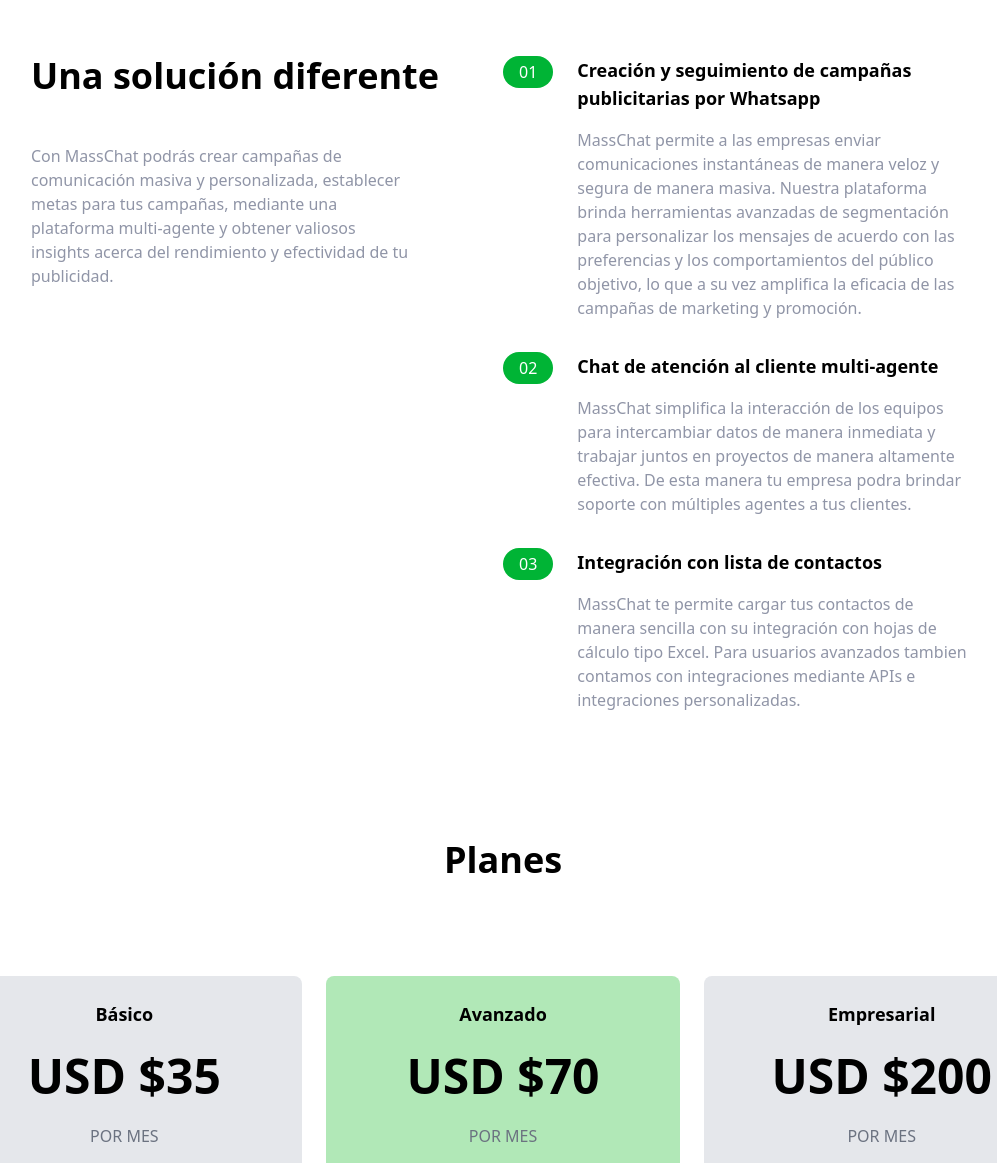
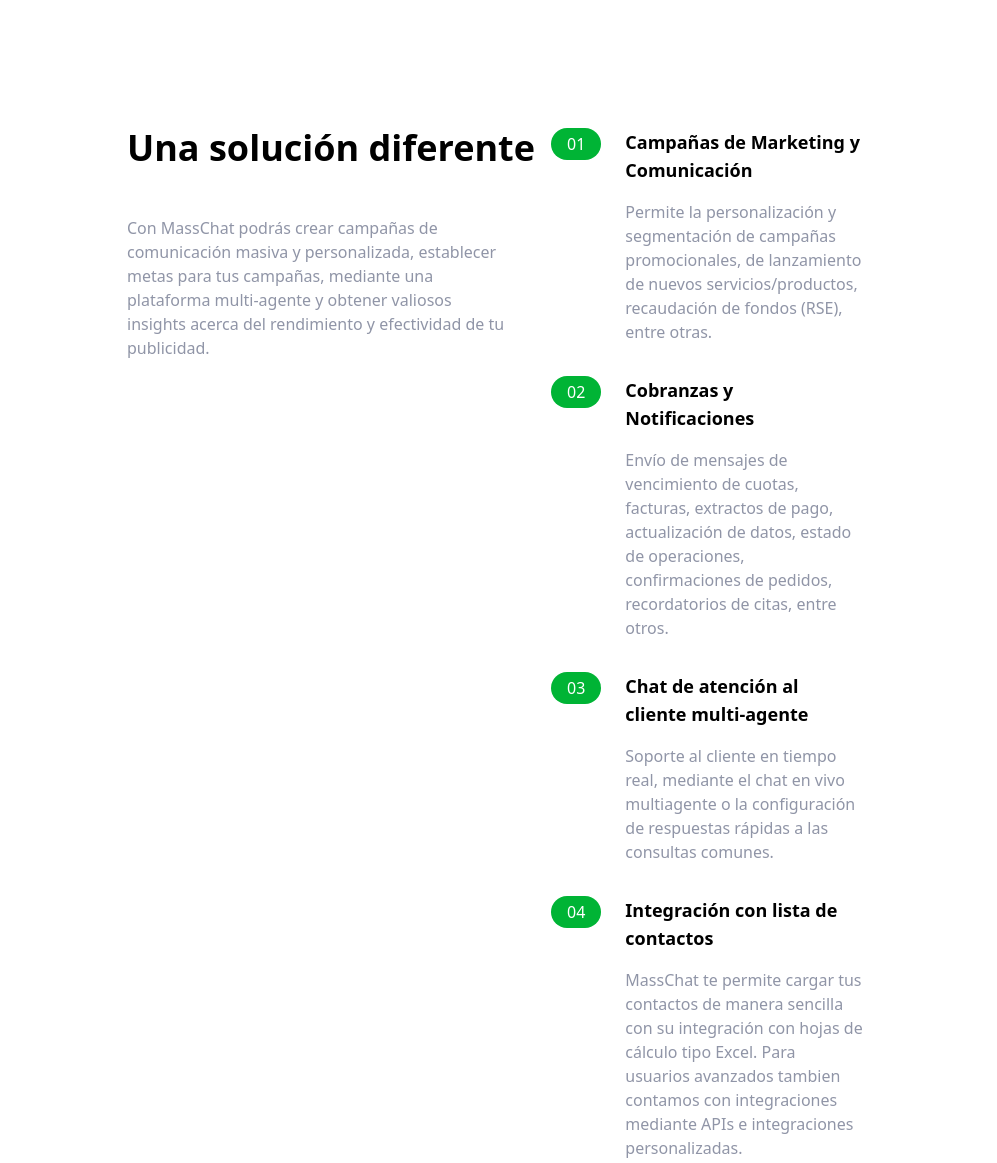
Before and after one commit to andretr/masschat-landing, a website: page index.html in a window 1280 px wide. Shown: the part 844-2007 px from the top of the page, without its empty margins (137-1134 px from the left). Drawn offline with Linux system fonts and the light colour scheme.

Commit message:
Fixing paddings, changed texts

```diff
--- a/index.html
+++ b/index.html
@@ -77,8 +77,9 @@
             Crea campañas de comunicación masiva y personalizada en WhatsApp
           </h1>
           <p class="max-w-sm text-center text-darkGrayishBlue md:text-left">
-            MassChat es la mejor herramienta para la administración de campañas
-            de publicidad mediante WhatsApp de manera automatizada.
+            La plataforma MassChat provee una solución de mensajería de calidad, confiable, directa
+             y personalizada, acompañando  a nuestros clientes de “punta a punta” desde el alta en la
+             plataforma hasta la implementación de sus campañas de mensajería.
           </p>
           <div class="flex justify-center md:justify-start">
             <a
@@ -211,7 +212,7 @@
     <section id="features">
       <!-- Flex container -->
       <div
-        class="container mx-auto mt-10 flex flex-col space-y-12 px-4 md:flex-row md:space-y-0"
+        class="container mx-auto mt-10 flex flex-col space-y-12 px-4 md:flex-row md:space-y-0 md:pl-28"
       >
         <!-- Left item -->
         <div class="flex flex-col space-y-12 md:w-1/2">
@@ -227,7 +228,7 @@
         </div>
 
         <!-- Numbered List -->
-        <div class="flex flex-col space-y-8 md:w-1/2">
+        <div class="flex flex-col space-y-8 md:w-1/2 md:pr-28">
           <!-- List Item 1 -->
           <div
             class="flex flex-col space-y-3 md:flex-row md:space-x-6 md:space-y-0"
@@ -241,22 +242,18 @@
                   01
                 </div>
                 <h3 class="text-base font-bold md:mb-4 md:hidden">
-                  Creación y seguimiento de campañas publicitarias por Whatsapp
+                  Campañas de Marketing y Comunicación
                 </h3>
               </div>
             </div>
 
             <div>
               <h3 class="mb-4 hidden text-lg font-bold md:block">
-                Creación y seguimiento de campañas publicitarias por Whatsapp
+                Campañas de Marketing y Comunicación
               </h3>
               <p class="text-darkGrayishBlue">
-                MassChat permite a las empresas enviar comunicaciones
-                instantáneas de manera veloz y segura de manera masiva. Nuestra
-                plataforma brinda herramientas avanzadas de segmentación para
-                personalizar los mensajes de acuerdo con las preferencias y los
-                comportamientos del público objetivo, lo que a su vez amplifica
-                la eficacia de las campañas de marketing y promoción.
+                Permite la personalización y segmentación de  campañas  promocionales,
+                de lanzamiento de nuevos servicios/productos, recaudación de fondos (RSE), entre otras.
               </p>
             </div>
           </div>
@@ -274,21 +271,19 @@
                   02
                 </div>
                 <h3 class="text-base font-bold md:mb-4 md:hidden">
-                  Chat de atención al cliente multi-agente
+                  Cobranzas y Notificaciones
                 </h3>
               </div>
             </div>
 
             <div>
               <h3 class="mb-4 hidden text-lg font-bold md:block">
-                Chat de atención al cliente multi-agente
+                Cobranzas y Notificaciones
               </h3>
               <p class="text-darkGrayishBlue">
-                MassChat simplifica la interacción de los equipos para
-                intercambiar datos de manera inmediata y trabajar juntos en
-                proyectos de manera altamente efectiva. De esta manera tu
-                empresa podra brindar soporte con múltiples agentes a tus
-                clientes.
+                Envío de mensajes de vencimiento de cuotas, facturas, extractos de pago,
+                actualización de datos,  estado de operaciones, confirmaciones de pedidos,
+                recordatorios de citas, entre otros.
               </p>
             </div>
           </div>
@@ -304,6 +299,35 @@
                   class="rounded-full bg-mainGreen px-4 py-2 text-white md:py-1"
                 >
                   03
+                </div>
+                <h3 class="text-base font-bold md:mb-4 md:hidden">
+                  Chat de atención al cliente multi-agente
+                </h3>
+              </div>
+            </div>
+
+            <div>
+              <h3 class="mb-4 hidden text-lg font-bold md:block">
+                Chat de atención al cliente multi-agente
+              </h3>
+              <p class="text-darkGrayishBlue">
+                Soporte al cliente en tiempo real, mediante el chat en vivo multiagente
+                o la configuración de respuestas rápidas a las consultas comunes.
+              </p>
+            </div>
+          </div>
+
+          <!-- List Item 4 -->
+          <div
+            class="flex flex-col space-y-3 md:flex-row md:space-x-6 md:space-y-0"
+          >
+            <!-- Heading -->
+            <div class="rounded-l-full bg-paleGreen md:bg-transparent">
+              <div class="flex items-center space-x-2">
+                <div
+                  class="rounded-full bg-mainGreen px-4 py-2 text-white md:py-1"
+                >
+                  04
                 </div>
                 <h3 class="text-base font-bold md:mb-4 md:hidden">
                   Integración con lista de contactos
```
Also changed, not shown: css/main.css.
